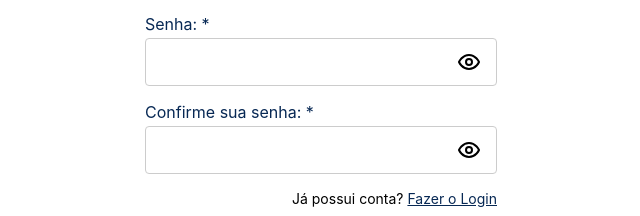
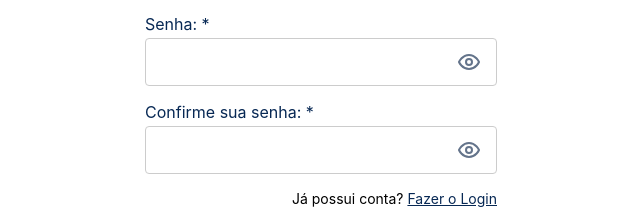
Before and after one commit to rodrigolimoes/juscash, a React (Vite) app: page / in a window 1280 px wide. Shown: the part 452-668 px from the top of the page, without its empty margins (319-959 px from the left). Built offline with nearby package versions, Linux system fonts and the light colour scheme.

Commit message:
feat: Adding useShowPassword hook; Adding functionality to show password

```diff
--- a/src/assets/basicStyles.css
+++ b/src/assets/basicStyles.css
@@ -22,6 +22,11 @@
     font-weight: normal;
 }
 
+
+.cursor-pointer {
+    cursor: pointer;
+}
+
 /* background color*/
 
 .bg-primary {
@@ -31,6 +36,10 @@
 /*Text*/
 .text-primary {
     color: var(--color-primary);
+}
+
+.text-secondary {
+    color: var(--color-secondary);
 }
 
 .text-sm {
--- /dev/null
+++ b/src/hooks/useShowPassword.tsx
@@ -0,0 +1,17 @@
+import { useState } from "react";
+
+export const useShowPassword = (
+  initialValue?: boolean
+): [boolean, () => void] => {
+  const [showPassword, setShowPassword] = useState<boolean>((): boolean => {
+    try {
+      return initialValue !== undefined ? initialValue : false;
+    } catch (e) {
+      return false;
+    }
+  });
+
+  const handleClickShowPassword = () => setShowPassword((show) => !show);
+
+  return [showPassword, handleClickShowPassword];
+};
--- a/src/pages/SignUp/UserForm.tsx
+++ b/src/pages/SignUp/UserForm.tsx
@@ -1,7 +1,8 @@
 import React, { FC } from "react";
 import Input from "../../components/Input";
 import Button from "../../components/Button";
-import { Eye } from "lucide-react";
+import { Eye, EyeOff } from "lucide-react";
+import { useShowPassword } from "../../hooks/useShowPassword";
 
 interface UserFormStateProps {}
 interface UserFormDispatchProps {}
@@ -9,23 +10,49 @@ interface UserFormDispatchProps {}
 type UserFormProps = UserFormStateProps & UserFormDispatchProps;
 
 const UserForm: FC<UserFormProps> = () => {
+  const [showPassword, handleClickShowPassword] = useShowPassword(false);
+  const [showConfirmPassword, handleClickShowConfirmPassword] =
+    useShowPassword(false);
+
   return (
     <form className="flex flex-col justify-start gap-16">
       <div className="flex flex-col gap-4">
-        <span className="text-primary">Seu Nome completo: *</span>
+        <label className="text-primary">Seu Nome completo: *</label>
         <Input className="w-full" type="text" />
       </div>
       <div className="flex flex-col gap-4">
-        <span className="text-primary">E-mail: *</span>
+        <label className="text-primary">E-mail: *</label>
         <Input className="w-full" type="email" />
       </div>
       <div className="flex flex-col gap-4">
-        <span className="text-primary">Senha: *</span>
-        <Input className="w-full" type="password" endAdornment={<Eye />} />
+        <label className="text-primary">Senha: *</label>
+        <Input
+          className="w-full"
+          type={showPassword ? "text" : "password"}
+          endAdornment={
+            <div
+              className="cursor-pointer text-secondary"
+              onClick={handleClickShowPassword}
+            >
+              {showPassword ? <EyeOff /> : <Eye />}
+            </div>
+          }
+        />
       </div>
       <div className="flex flex-col gap-4">
-        <span className="text-primary">Confirme sua senha: *</span>
-        <Input className="w-full" type="password" endAdornment={<Eye />} />
+        <label className="text-primary">Confirme sua senha: *</label>
+        <Input
+          className="w-full"
+          type={showConfirmPassword ? "text" : "password"}
+          endAdornment={
+            <div
+              className="cursor-pointer text-secondary"
+              onClick={handleClickShowConfirmPassword}
+            >
+              {showConfirmPassword ? <EyeOff /> : <Eye />}
+            </div>
+          }
+        />
       </div>
       <div>
         <span className="float-right text-sm">
```
